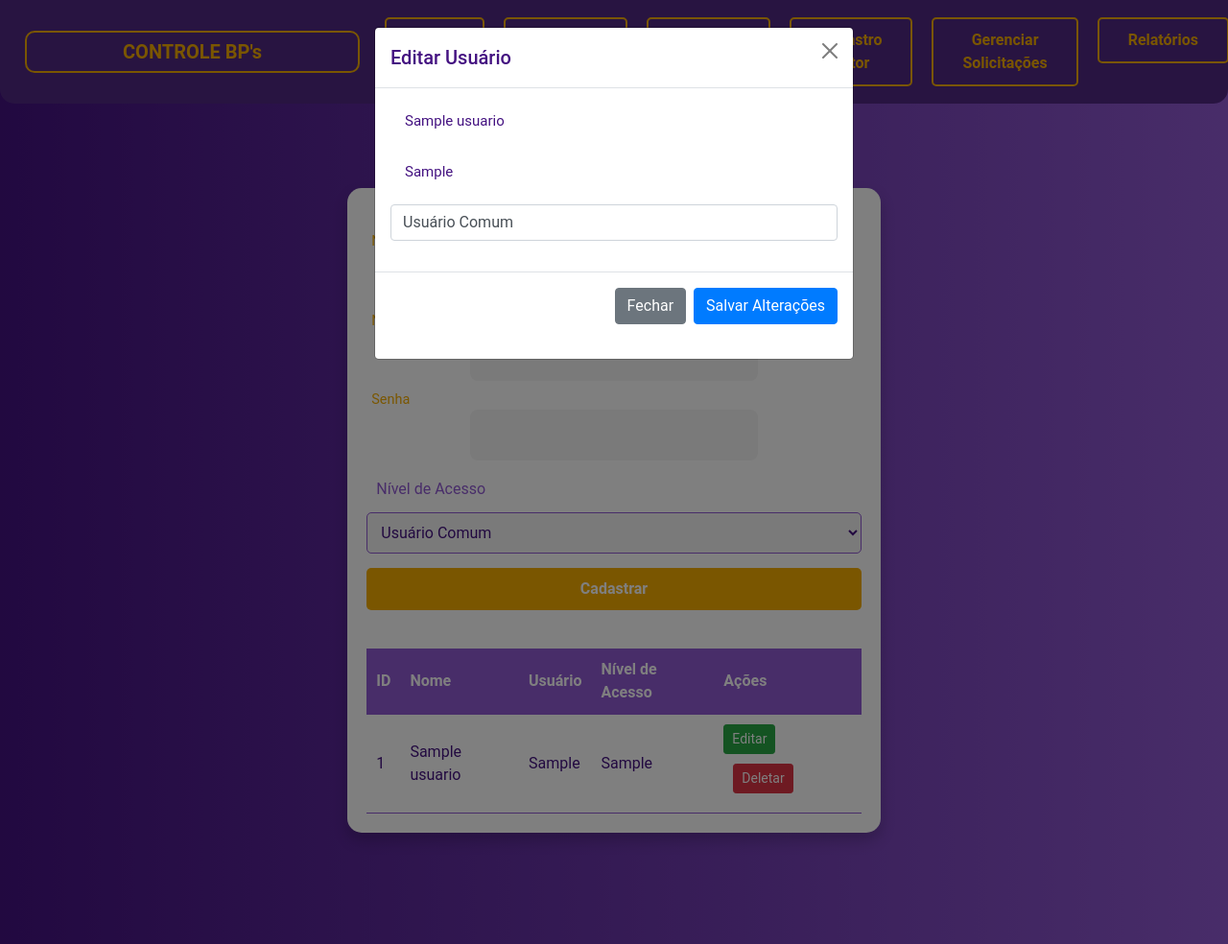
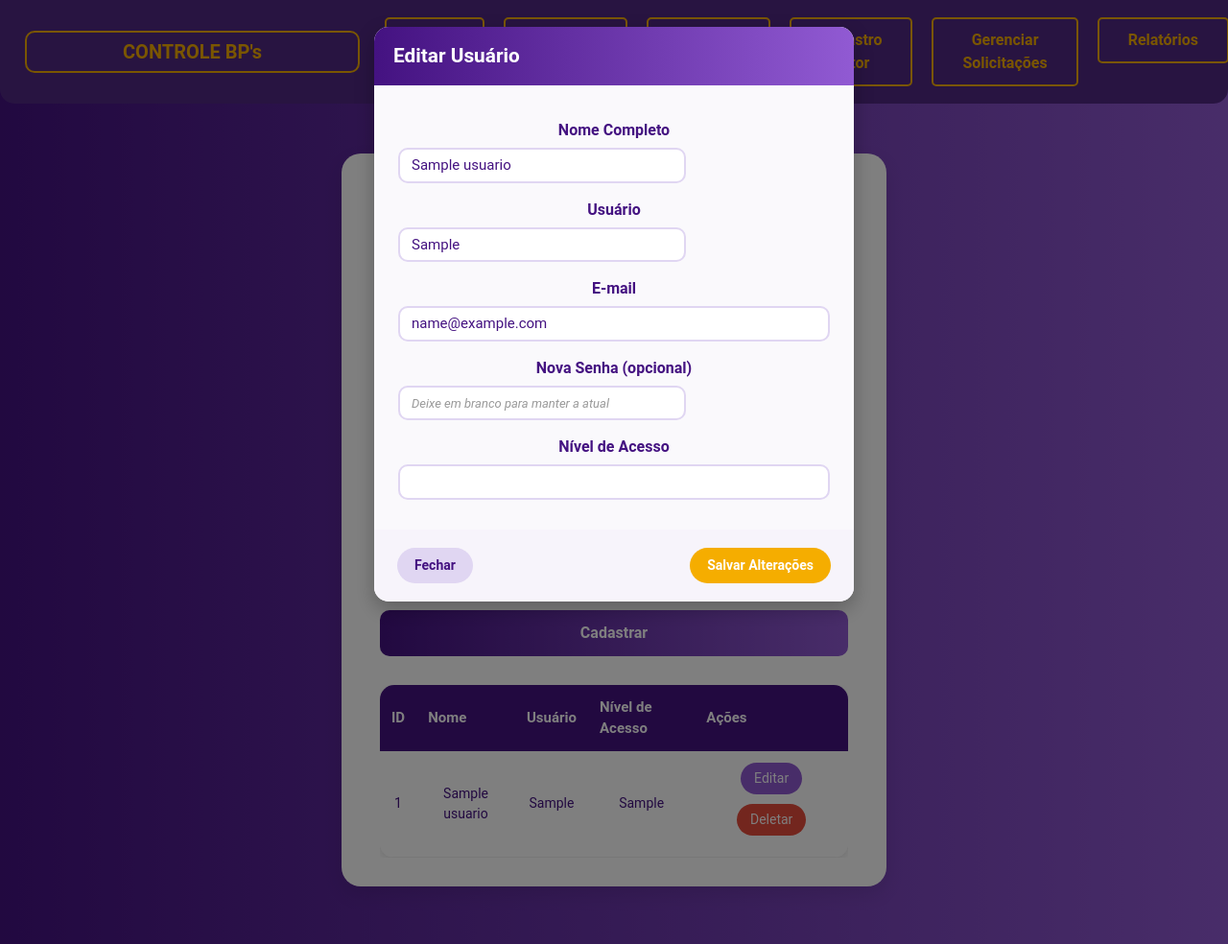
Before and after one commit to Laura-Bezerra/ArualBP, a PHP site: page /pages/cadastro_usuario.php in a window 1280 px wide, after a click on "Editar". Shown: the whole page at 96% size. Run offline with PHP 8.4, Linux system fonts and the light colour scheme; the visitor is signed in with stand-in values (Sample User, id 1); tables that the repository leaves empty or names only in its code hold one stand-in row (values such as "Sample post").

Commit message:
UPDATE: Layout tela de usuarios, adicionado função gerente

```diff
--- a/css/cadastro_user.css
+++ b/css/cadastro_user.css
@@ -1,136 +1,246 @@
- /* Navbar */
-
- /* Estilo do contêiner principal */
+/* ======== ESTILO GERAL ======== */
 body {
-     font-family: 'Roboto', sans-serif;
-     background-color: #d9d9d9;
+  font-family: 'Poppins', 'Roboto', sans-serif;
+  background-color: #ebe6f5;
   color: #441281;
+  margin: 0;
+  padding: 0;
 }
 
 .formulario-usuario {
   display: flex;
   flex-direction: column;
   align-items: center;
-     margin-top: 80px;
+  margin-top: 100px;
 }
 
+/* ======== CONTAINER ======== */
 .container {
   background-color: #ffffff;
-     border-radius: 15px;
-     box-shadow: 0 8px 16px rgba(0, 0, 0, 0.2);
-     padding: 20px;
+  border-radius: 20px;
+  box-shadow: 0 8px 20px rgba(0, 0, 0, 0.1);
+  padding: 30px 40px;
   width: 90%;
-     max-width: 800px;
-     margin: 20px;
+  max-width: 850px;
+  margin: 30px auto;
+  transition: all 0.3s ease-in-out;
 }
 
- form {
-     margin-bottom: 20px;
+.container:hover {
+  box-shadow: 0 10px 25px rgba(0, 0, 0, 0.15);
 }
 
- fieldset {
-     border: none;
-     padding: 0;
+/* ======== TÍTULO ======== */
+legend {
+  font-size: 1.8em;
+  font-weight: bold;
+  margin-bottom: 25px;
+  text-align: center;
+  color: #441281;
+  border-bottom: 2px solid #f5ad00;
+  display: inline-block;
+  padding-bottom: 5px;
 }
 
- legend {
-     font-size: 1.5em;
-     margin-bottom: 10px;
-     text-align: center;
-     color: #441281;
- }
-
+/* ======== INPUTS ======== */
 .inputBox {
   position: relative;
-     margin-bottom: 15px;
+  margin-bottom: 25px;
 }
 
 .inputUser {
   width: 100%;
-     padding: 10px;
-     border: 1px solid #915ad3;
-     border-radius: 5px;
+  padding: 12px 14px;
+  border: 2px solid transparent;
+  border-radius: 10px;
   background-color: #f5f5f5;
   color: #441281;
   outline: none;
-     transition: all 0.3s;
+  font-size: 15px;
+  transition: 0.3s;
 }
 
 .inputUser:focus {
   border-color: #f5ad00;
+  background-color: #fff;
+  box-shadow: 0 0 6px rgba(245, 173, 0, 0.4);
 }
 
- label {
+.inputBox > label {
   position: absolute;
   top: 0;
-     left: 10px;
+  left: 12px;
   transform: translateY(-50%);
   color: #915ad3;
   pointer-events: none;
   transition: all 0.3s;
 }
 
- .inputUser:focus+label,
- .inputUser:not(:placeholder-shown)+label {
-     top: -10px;
-     left: 5px;
-     font-size: 0.9em;
+
+.inputUser:focus + label,
+.inputUser:not(:placeholder-shown) + label {
+  top: -8px;
+  left: 10px;
+  font-size: 13px;
   color: #f5ad00;
+  background-color: #fff;
+  padding: 0 6px;
 }
 
+.linha-dupla {
+  display: flex;
+  gap: 15px;
+}
+
+.metade {
+  flex: 1;
+}
+
+@media (max-width: 768px) {
+  .linha-dupla {
+    flex-direction: column;
+  }
+}
+
+
+/* ======== SELECT ======== */
 select {
   width: 100%;
-     padding: 10px;
-     border: 1px solid #915ad3;
-     border-radius: 5px;
+  padding: 12px;
+  border-radius: 10px;
+  border: 2px solid #915ad3;
   background-color: #f5f5f5;
   color: #441281;
+  font-size: 15px;
   outline: none;
+  transition: border 0.3s, box-shadow 0.3s;
 }
 
+select:focus {
+  border-color: #f5ad00;
+  box-shadow: 0 0 5px rgba(245, 173, 0, 0.4);
+}
+
+.inputBox label[for="nivel_acesso"] {
+  position: static;
+  margin-bottom: 3px;        /* 👈 mais próximo da caixa */
+  font-weight: bold;
+  color: #441281;
+}
+
+/* ======== BOTÃO DE CADASTRO ======== */
 input[type="submit"] {
   width: 100%;
-     padding: 10px;
+  padding: 12px;
   border: none;
-     border-radius: 5px;
-     background-color: #f5ad00;
-     color: #ffffff;
+  border-radius: 10px;
+  background: linear-gradient(90deg, #441281, #915ad3);
+  color: #fff;
   font-weight: bold;
+  font-size: 16px;
   cursor: pointer;
-     transition: background 0.3s;
+  transition: 0.3s;
+  margin-top: 10px;
 }
 
 input[type="submit"]:hover {
-     background-color: #e59c00;
+  background: linear-gradient(90deg, #915ad3, #441281);
+  transform: translateY(-2px);
+  box-shadow: 0 5px 10px rgba(145, 90, 211, 0.3);
+}
+
+/* ======== TABELA DE USUÁRIOS ======== */
+.table-responsive {
+  margin-top: 30px;
 }
 
 table {
   width: 100%;
   border-collapse: collapse;
-     margin-top: 20px;
- }
-
- th,
- td {
-     padding: 10px;
-     text-align: left;
-     border-bottom: 1px solid #915ad3;
+  border-radius: 15px;
+  overflow: hidden;
+  box-shadow: 0 3px 10px rgba(0,0,0,0.1);
 }
 
 th {
-     background-color: #915ad3;
-     color: #ffffff;
+  background-color: #441281;
+  color: #fff;
+  font-weight: 600;
+  text-align: left;
+  padding: 12px;
+  font-size: 15px;
 }
 
- tr:nth-child(even) {
-     background-color: #f5f5f5;
+td {
+  padding: 12px;
+  border-bottom: 1px solid #eee;
+  color: #441281;
+  background-color: #fff;
+  font-size: 14px;
 }
 
+tr:nth-child(even) td {
+  background-color: #f9f7fc;
+}
+
+tr:hover td {
+  background-color: #f1ecfa;
+  transition: background 0.2s;
+}
+
+/* ======== BOTÕES DE AÇÃO ======== */
+.btn {
+  border: none;
+  border-radius: 25px;
+  padding: 6px 14px;
+  cursor: pointer;
+  font-size: 14px;
+  transition: 0.3s;
+}
+
+.btn-success {
+  background-color: #915ad3;
+  color: #fff;
+}
+
+.btn-success:hover {
+  background-color: #7e49c2;
+  transform: scale(1.05);
+}
+
+.btn-danger {
+  background-color: #e74c3c;
+  color: #fff;
+}
+
+.btn-danger:hover {
+  background-color: #c0392b;
+  transform: scale(1.05);
+}
+
+/* ======== LINKS ======== */
 a {
   color: #f5ad00;
   text-decoration: none;
+  transition: color 0.3s;
 }
 
 a:hover {
+  color: #441281;
   text-decoration: underline;
 }
+
+/* ======== RESPONSIVIDADE ======== */
+@media (max-width: 768px) {
+  .container {
+    padding: 20px;
+  }
+
+  th, td {
+    font-size: 13px;
+  }
+
+  legend {
+    font-size: 1.4em;
+  }
+}
--- /dev/null
+++ b/css/modal_user.css
@@ -0,0 +1,145 @@
+/* ===== MODAL DE EDIÇÃO DE USUÁRIO ===== */
+
+.modal-content {
+  border-radius: 15px;
+  border: none;
+  box-shadow: 0 8px 20px rgba(0, 0, 0, 0.25);
+  overflow: hidden;
+  transition: transform 0.2s ease-in-out;
+}
+
+.modal-content:hover {
+  transform: translateY(-3px);
+}
+
+/* Labels do modal SEM flutuar e com espaçamento correto */
+.modal-content .modal-body label {
+  position: static !important;
+  transform: none !important;
+  top: auto !important;
+  left: auto !important;
+  display: block;
+  margin: 10px 0 6px; /* espaçamento entre campos */
+  font-weight: 600;
+  color: #441281;
+}
+
+
+/* Cabeçalho */
+.modal-header {
+  background: linear-gradient(90deg, #441281, #915ad3);
+  color: #fff;
+  border-bottom: none;
+  padding: 15px 20px;
+}
+
+.modal-title {
+  font-weight: bold;
+  font-size: 1.3rem;
+}
+
+.modal-header .btn-close {
+  background: transparent;
+  border: none;
+  filter: invert(1);
+  opacity: 0.8;
+}
+.modal-header .btn-close:hover {
+  opacity: 1;
+}
+
+/* Corpo do modal */
+.modal-body {
+  background-color: #faf9fc;
+  padding: 25px 25px 15px;
+}
+
+.modal-body label {
+  display: block;
+  font-weight: 600;
+  color: #441281;
+  margin-bottom: 6px;
+  margin-top: 10px;     /* 👈 espaçamento entre um campo e o próximo */
+}
+
+
+.modal-body input,
+.modal-body select {
+  width: 100%;
+  padding: 10px 12px;
+  border: 2px solid #e0d6f2;
+  border-radius: 10px;
+  font-size: 15px;
+  color: #441281;
+  background-color: #fff;
+  outline: none;
+  transition: all 0.3s;
+}
+
+.modal-body input:focus,
+.modal-body select:focus {
+  border-color: #f5ad00;
+  box-shadow: 0 0 6px rgba(245, 173, 0, 0.3);
+}
+
+/* Espaçamento entre campos */
+.modal-body .mb-3 {
+  margin-bottom: 18px;
+}
+
+/* Rodapé */
+.modal-footer {
+  background-color: #f7f4fb;
+  border-top: none;
+  display: flex;
+  justify-content: space-between;
+  align-items: center;
+  padding: 15px 20px;
+}
+
+
+#edit_senha::placeholder {
+  color: #999;
+  font-size: 13px;
+  font-style: italic;
+}
+
+/* Botões */
+.modal-footer .btn {
+  border: none;
+  border-radius: 25px;
+  padding: 8px 18px;
+  font-weight: bold;
+  transition: all 0.3s;
+}
+
+/* Botão Fechar */
+.modal-footer .btn-secondary {
+  background-color: #e0d6f2;
+  color: #441281;
+}
+.modal-footer .btn-secondary:hover {
+  background-color: #d1b8f0;
+  transform: scale(1.03);
+}
+
+/* Botão Salvar */
+.modal-footer .btn-primary {
+  background-color: #f5ad00;
+  color: #fff;
+}
+.modal-footer .btn-primary:hover {
+  background-color: #e59c00;
+  transform: scale(1.03);
+}
+
+/* ===== Responsivo ===== */
+@media (max-width: 576px) {
+  .modal-body {
+    padding: 20px;
+  }
+
+  .modal-title {
+    font-size: 1.1rem;
+  }
+}
--- a/includes/modal_user.php
+++ b/includes/modal_user.php
@@ -1,3 +1,6 @@
+
+
+
 <!-- Modal de edição de usuário -->
 <div class="modal fade" id="editModal" tabindex="-1" aria-labelledby="editModalLabel" aria-hidden="true">
   <div class="modal-dialog">
@@ -11,22 +14,36 @@
           <input type="hidden" name="id" id="edit_id">
 
           <div class="mb-3">
+            <label for="edit_nome">Nome Completo</label>
             <input type="text" name="nome" id="edit_nome" class="form-control" required>
           </div>
 
           <div class="mb-3">
+            <label for="edit_usuario">Usuário</label>
             <input type="text" name="usuario" id="edit_usuario" class="form-control" required>
           </div>
 
           <div class="mb-3">
-            <select name="nivel_acesso" id="edit_nivel" class="form-control">
+            <label for="edit_email">E-mail</label>
+            <input type="email" name="email" id="edit_email" class="form-control" required>
+          </div>
+
+          <div class="mb-3">
+            <label for="edit_senha">Nova Senha (opcional)</label>
+            <input type="password" name="senha" id="edit_senha" class="form-control" placeholder="Deixe em branco para manter a atual">
+          </div>
+
+
+          <div class="mb-3">
+            <label for="edit_nivel">Nível de Acesso</label>
+            <select name="nivel_acesso" id="edit_nivel" class="form-control" required>
               <option value="usuario">Usuário Comum</option>
+              <option value="gerente">Gerente</option>
               <option value="admin">Administrador</option>
             </select>
           </div>
+        </div>
 
-
-        </div>
         <div class="modal-footer">
           <button type="button" class="btn btn-secondary" data-bs-dismiss="modal">Fechar</button>
           <button type="submit" name="update" class="btn btn-primary">Salvar Alterações</button>
--- a/js/cadastro_usuario.js
+++ b/js/cadastro_usuario.js
@@ -1,17 +1,16 @@
-
 document.addEventListener('DOMContentLoaded', function() {
   document.querySelectorAll('.editBtn').forEach(button => {
     button.addEventListener('click', function() {
       const id = this.dataset.id;
       const nome = this.dataset.nome;
       const usuario = this.dataset.usuario;
-            const senha = this.dataset.senha;
+      const email = this.dataset.email;
       const nivel = this.dataset.nivel;
 
       document.getElementById('edit_id').value = id;
       document.getElementById('edit_nome').value = nome;
       document.getElementById('edit_usuario').value = usuario;
-            document.getElementById('edit_senha').value = senha;
+      document.getElementById('edit_email').value = email;
       document.getElementById('edit_nivel').value = nivel;
     });
   });
--- a/pages/cadastro_usuario.php
+++ b/pages/cadastro_usuario.php
@@ -9,6 +9,7 @@ include '../includes/navbar.php';
 <html lang="pt-br">
 <head>
     <link rel="stylesheet" href="../css/cadastro_user.css">
+    <link rel="stylesheet" href="../css/modal_user.css">
 </head>
 <body>
 <div class="formulario-usuario">
@@ -21,18 +22,28 @@ include '../includes/navbar.php';
                     <label for="nome">Nome completo</label>
                 </div>
                 <div class="inputBox">
+                    <input type="email" name="email" id="email" class="inputUser" required>
+                    <label for="email">E-mail*</label>
+                </div>
+                <div class="linha-dupla">
+
+                <div class="inputBox metade">
                     <input type="text" name="usuario" id="usuario" class="inputUser" required>
-                    <label for="usuario">Nome de Usuário</label>
+                    <label for="usuario">Usuário*</label>
                 </div>
-                <div class="inputBox">
+
+                <div class="inputBox metade">
                     <input type="password" name="senha" id="senha" class="inputUser" required>
                     <label for="senha">Senha</label>
                 </div>
+                </div>
+
                 <div class="inputBox">
                     <label for="nivel_acesso">Nível de Acesso</label>
                     <br>
                     <select name="nivel_acesso" id="nivel_acesso">
                         <option value="usuario">Usuário Comum</option>
+                        <option value="gerente">Gerente</option>
                         <option value="admin">Administrador</option>
                     </select>
                 </div>
@@ -68,6 +79,7 @@ include '../includes/navbar.php';
                                     data-id='".$user_data['id']."'
                                     data-nome='".$user_data['nome']."'
                                     data-usuario='".$user_data['usuario']."'
+                                    data-email='".$user_data['email']."'
                                     data-nivel='".$user_data['nivel_acesso']."'>
                                 Editar
                             </button>
```
Also changed, not shown: actions/cadastro_usuarios_actions.php (+19 -11 lines), css/cadastro_bp.css (+194 -65 lines), js/usuarios_drawer.js (added, +13 -0 lines). Lines whose indentation alone changed are shown as unchanged.
